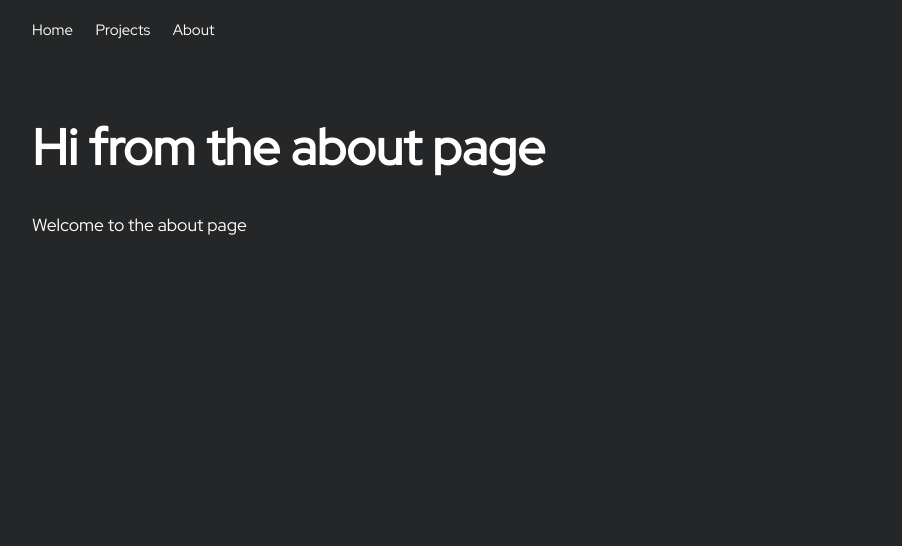
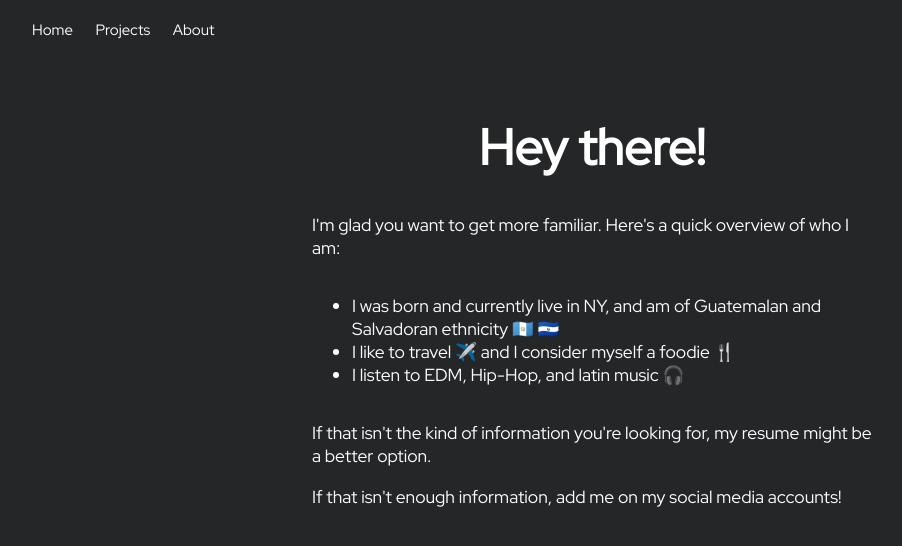
Before and after one commit to barriosx/portfolio, a Gatsby site: page /about in a window 1280 px wide. Shown: the whole page, without its empty margins (48-950 px from the left). Built offline with nearby package versions, Linux system fonts and the light colour scheme; Gatsby itself is replaced by a stand-in of ours.

Commit message:
Begin work on About section.
Create css module and put information onto jsx. Need to bring in profile image and it should be complete.

```diff
--- a/src/pages/about.js
+++ b/src/pages/about.js
@@ -2,13 +2,30 @@ import React from "react"
 
 import Layout from "../components/layout"
 import SEO from "../components/seo"
+import about from "../styles/about.module.css"
+
 
 const About = () => (
   <Layout>
     <SEO title="About" />
     <div className="page-wrapper">
-      <h1>Hi from the about page</h1>
-      <p>Welcome to the about page</p>
+      <div className={about.center}>
+        <h1>Hey there!</h1>
+        <p>I'm glad you want to get more familiar. Here's a quick overview of who I am:</p>
+        <ul>
+          <li>
+            I was born and currently live in NY, and am of Guatemalan and Salvadoran ethnicity <span role="img" aria-label="Guatemala">🇬🇹</span> <span role="img" aria-label="El Salvador">🇸🇻</span>
+          </li>
+          <li>
+            I like to travel <span role="img" aria-label="Plane Emoji">✈️</span> and I consider myself a foodie <span role="img" aria-label="Silverware Emoji">🍴</span>
+          </li>
+          <li>
+            I listen to EDM, Hip-Hop, and latin music <span role="img" aria-label="Headphones Emoji">🎧</span>
+          </li>
+        </ul>
+        <p>If that isn't the kind of information you're looking for, my resume might be a better option.</p>
+        <p>If that isn't enough information, add me on my social media accounts!</p>
+      </div>
     </div>
   </Layout>
 )
--- /dev/null
+++ b/src/styles/about.module.css
@@ -0,0 +1,16 @@
+.center {
+  width: 50%;
+  margin: auto;
+}
+.center h1 {
+  text-align: center;
+}
+ul {
+ margin: 3.5em 0em;
+}
+ul li {
+  font-size: 1.75em;
+}
+a {
+
+}
```
